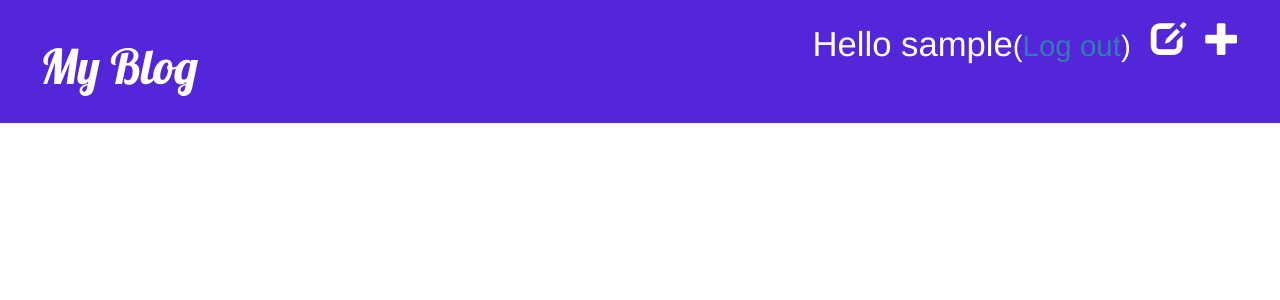
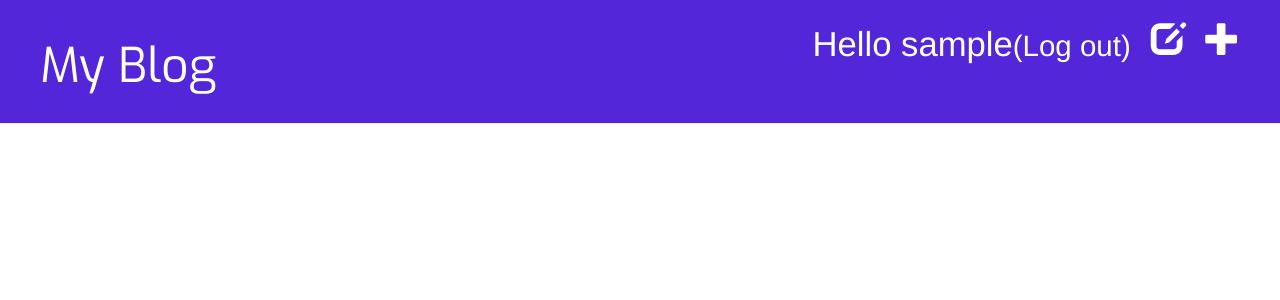
Before and after one commit to pod32g/DjangoTutorial, a Django app: a page that uses blog/templates/blog/base.html in a window 1280 px wide. Shown: the top 300 px of the page. Run offline with Django 3.2, Linux system fonts and the light colour scheme; the visitor is signed in with stand-in values (Sample User, id 1); data that the repository does not hold is empty; some libraries are stand-ins or nearby versions.

Commit message:
Style changes

```diff
--- a/blog/static/css/blog.css
+++ b/blog/static/css/blog.css
@@ -15,7 +15,7 @@
     }
 
     h1, h2, h3, h4 {
-        font-family: 'Lobster', cursive;
+        font-family: 'Exo', sans-serif;
     }
 
     .date {
@@ -45,3 +45,7 @@
     .post h1 a, .post h1 a:visited {
         color: #000000;
     }
+
+.logout, .logout:hover {
+    color: white;
+}
--- a/blog/templates/blog/base.html
+++ b/blog/templates/blog/base.html
@@ -4,7 +4,7 @@
             <title>My Blog</title>
             <link rel="stylesheet" href="//maxcdn.bootstrapcdn.com/bootstrap/3.2.0/css/bootstrap.min.css">
             <link rel="stylesheet" href="//maxcdn.bootstrapcdn.com/bootstrap/3.2.0/css/bootstrap-theme.min.css">
-            <link href='//fonts.googleapis.com/css?family=Lobster&subset=latin,latin-ext' rel='stylesheet' type='text/css'>
+            <link href='https://fonts.googleapis.com/css?family=Exo' rel='stylesheet' type='text/css'>
             <link rel="stylesheet" href="{% static 'css/blog.css' %}">
         </head>
         <body>
@@ -12,7 +12,7 @@
             {% if user.is_authenticated %}
                 <a href="{% url 'blog.views.post_new' %}" class="top-menu"><span class="glyphicon glyphicon-plus"></span></a>
                 <a href="{% url 'post_draft_list' %}" class="top-menu"><span class="glyphicon glyphicon-edit"></span></a>
-                <p class="top-menu">Hello {{ user.username }}<small>(<a href="{% url 'logout' %}">Log out</a>)</small></p>
+                <p class="top-menu">Hello {{ user.username }}<small>(<a href="{% url 'logout' %}" class="logout">Log out</a>)</small></p>
             {% else %}
                 <a href="{% url 'login' %}" class="top-menu"><span class="glyphicon glyphicon-lock"></span></a>
             {% endif %}
```
